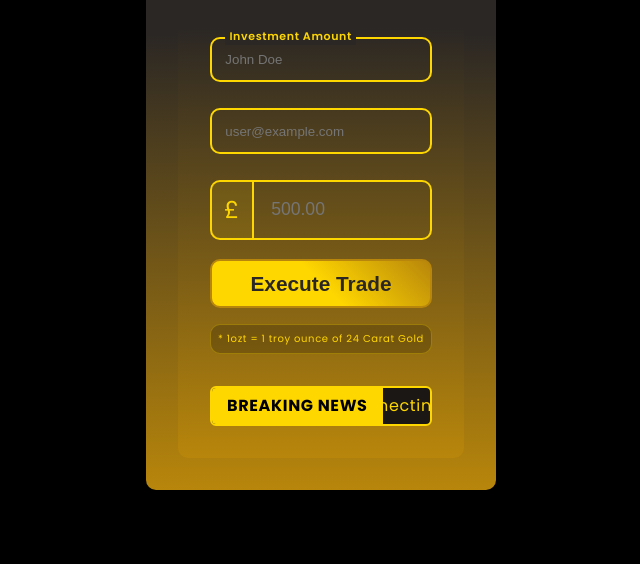
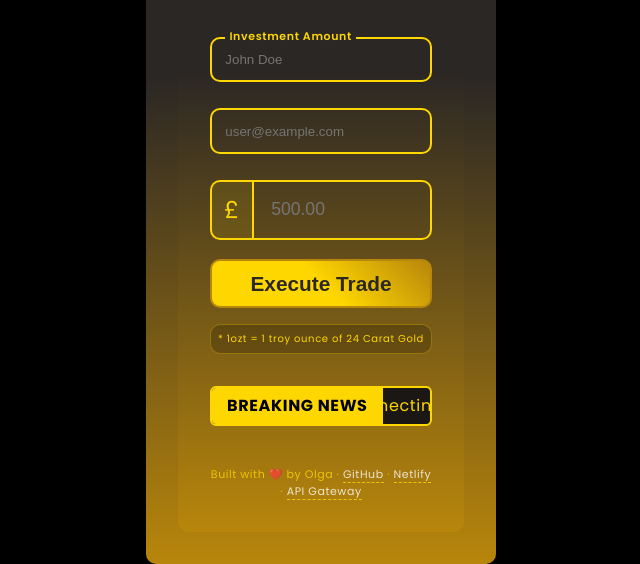
Before and after one commit to SheillaO/Global-Uncertainty-Hedge-Platform, a website: page public/index.html in a window 1280 px wide. Shown: the part 648-1212 px from the top of the page, without its empty margins (319-959 px from the left). Before the commit the page ends 1138 px from the top, so only its background shows below. Drawn offline with Linux system fonts and the light colour scheme; no server answers.

Commit message:
Add portfolio footer links and styles
Introduce a portfolio attribution panel to the page footer and add corresponding CSS. Adds a .portfolio-footer-links block with links to GitHub, Netlify, and the API Gateway, plus styles for link appearance and hover state. Minor HTML markup cleanup and reorganization of the news ticker/footer area.

```diff
--- a/public/index.css
+++ b/public/index.css
@@ -467,3 +467,26 @@ dialog button:active {
     50% { transform: translateY(-4px); }
     100% { transform: translateY(0px); }
 }
+
+/* ==========================================
+   8. Portfolio Attribution Footer Links Styles
+   ========================================== */
+.portfolio-footer-links {
+    font-size: 11px;
+    text-align: center;
+    color: var(--gold);
+    margin-top: 1.5rem;
+    opacity: 0.8;
+    letter-spacing: 0.05em;
+}
+
+.portfolio-footer-links a {
+    color: #ffffff;
+    text-decoration: none;
+    border-bottom: 1px dashed var(--gold);
+    transition: color 0.2s ease;
+}
+
+.portfolio-footer-links a:hover {
+    color: var(--gold);
+}
--- a/public/index.html
+++ b/public/index.html
@@ -104,6 +104,7 @@
 
         <p class="footnote" id="footnote-display">* Select an asset to view unit details</p>
 
+            <!-- START OF PRODUCTION TICKER & FOOTER INFRASTRUCTURE -->
             <footer class="news-ticker-container">
                 <div class="ticker-label">BREAKING NEWS</div>
                 <div class="ticker-window">
@@ -111,12 +112,17 @@
                 </div>
             </footer>
 
+            <!-- PORTFOLIO ATTRIBUTION LINKS PANEL -->
+            <p class="portfolio-footer-links">
+                Built with ❤️ by Olga ·
+                <a href="https://github.com/SheillaO/Global-Uncertainty-Hedge-Platform" target="_blank">GitHub</a> ·
+                <a href="https://globalhedge.netlify.app/" target="_blank">Netlify</a> ·
+                <a href="https://global-uncertainty-hedge-platform.onrender.com/" target="_blank">API Gateway</a>
+            </p>
+
             </main>
 
-    <!-- ✅ FIXED: Added relative directory path locator to resolve VS Code server mapping errors -->
             <script type="module" src="index.js"></script>
             </body>
 
             </html>
-
-</html>
```
Lines whose indentation alone changed are shown as unchanged.
